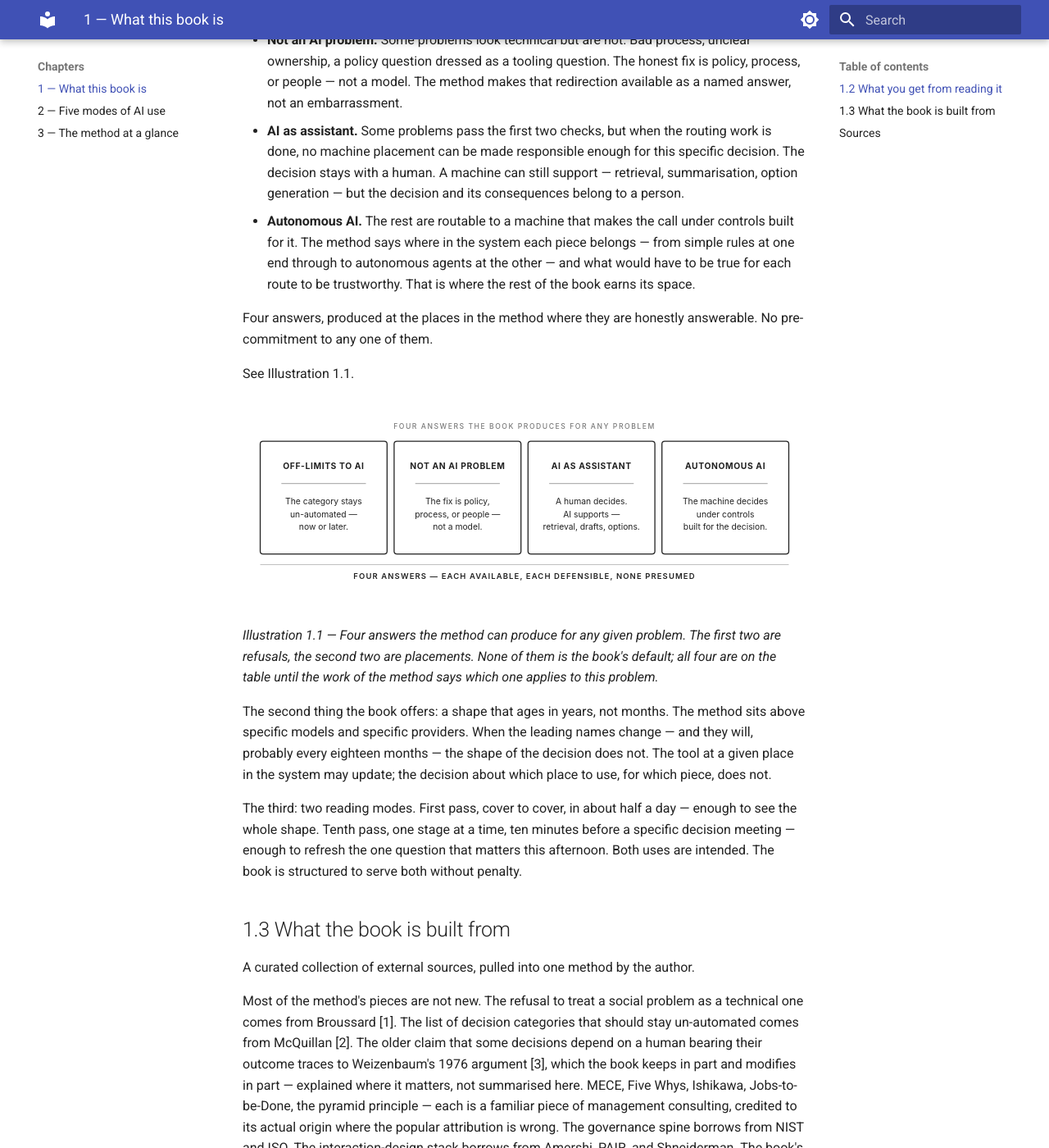
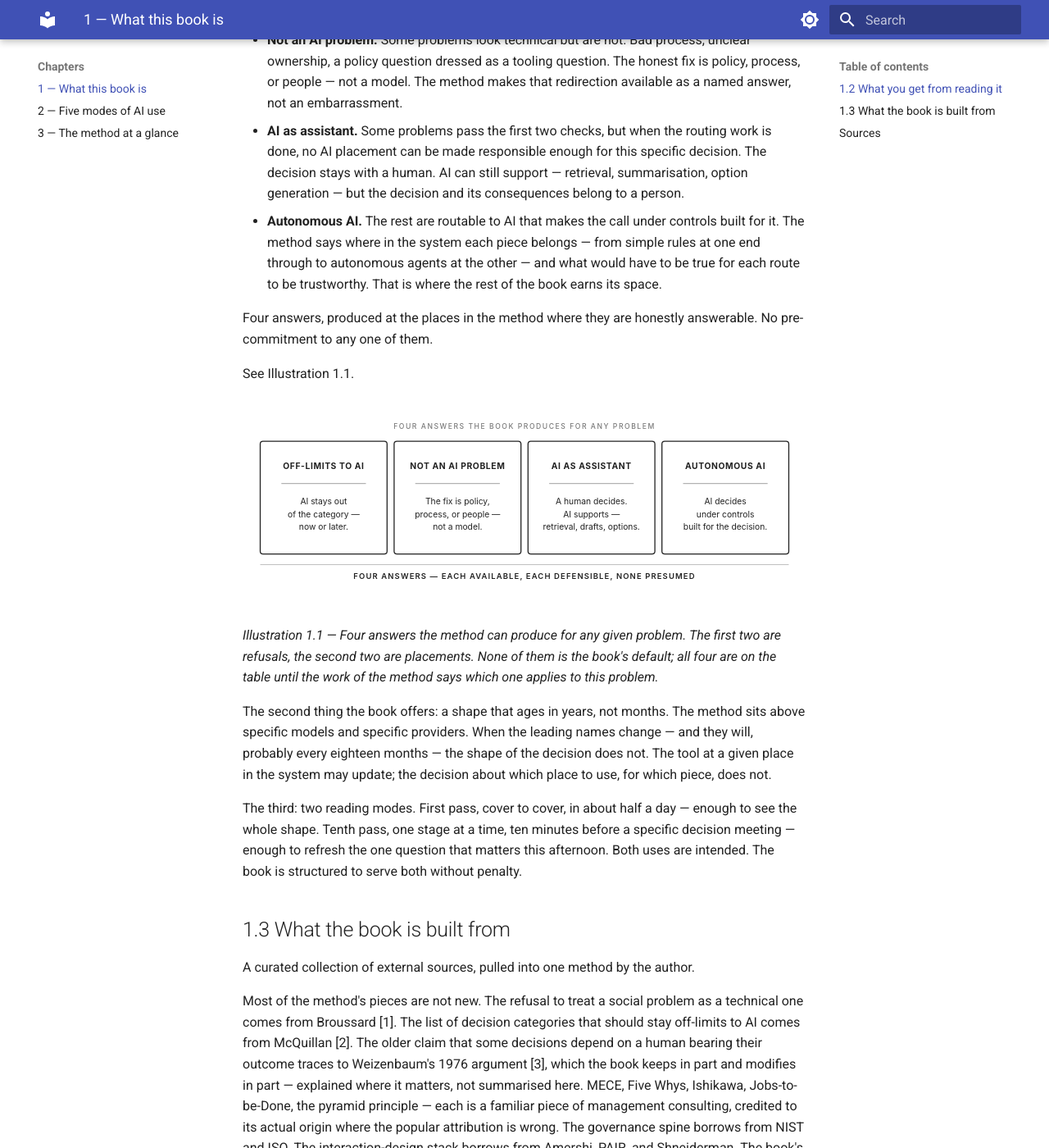
Before and after one commit to saviranta/know-when-to-ai, an MkDocs documentation site: the page built from docs/ch-1.md, in a window 1280 px wide and 1400 px high, scrolled down 1247 px. Shown: the whole window at 82% size. Built offline with MkDocs 1.6.1 and Material for MkDocs 9.7.7, drawn with Linux system fonts in a browser that asks for light colours; some of the changed text lies outside the part shown.

Commit message:
Align abolition-check language with 'Off-limits to AI' answer
The Tier-0 gate asked 'off-limits to automate' but the answer is
'Off-limits to AI' — AI is not the same as automation, and the
conflation was exactly what earlier discussions flagged.

- Abolition check question text in Ch 3 SVG and Mermaid demo:
  'off-limits to automate' -> 'off-limits to AI'
- Ch 1 1.2 'Off-limits to AI' bullet: 'handed to a machine',
  'leave them un-automated' -> 'handed to AI', 'keep AI out'
- Ch 1 1.2 'AI as assistant' bullet: 'no machine placement',
  'A machine can still support' -> 'no AI placement', 'AI can support'
- Ch 1 1.2 'Autonomous AI' bullet: 'routable to a machine' -> 'to AI'
- Ch 1 1.3 McQuillan sentence: 'stay un-automated' -> 'stay off-limits to AI'
- Illustration 1.1 cards: 'un-automated' -> 'AI stays out';
  'The machine decides' -> 'AI decides'

```diff
--- a/docs/ch-1.md
+++ b/docs/ch-1.md
@@ -18,10 +18,10 @@ The method is built for one kind of AI use — AI deployed inside an organisatio
 
 The method can produce four different answers for any engagement, each named and defensible, each reached at a specific point in the work:
 
-- **Off-limits to AI.** Some problems arrive as decisions that should not be handed to a machine at all, regardless of capability. Welfare-eligibility scoring, immigration-risk assessment, predictive policing, automated sentencing. For categories like these, the honest recommendation is to leave them un-automated, now and later. The method makes that recommendation available, not hidden.
+- **Off-limits to AI.** Some problems arrive as decisions that should not be handed to AI at all, regardless of capability. Welfare-eligibility scoring, immigration-risk assessment, predictive policing, automated sentencing. For categories like these, the honest recommendation is to keep AI out, now and later — however tempting the capability curve gets. The method makes that recommendation available, not hidden.
 - **Not an AI problem.** Some problems look technical but are not. Bad process, unclear ownership, a policy question dressed as a tooling question. The honest fix is policy, process, or people — not a model. The method makes that redirection available as a named answer, not an embarrassment.
-- **AI as assistant.** Some problems pass the first two checks, but when the routing work is done, no machine placement can be made responsible enough for this specific decision. The decision stays with a human. A machine can still support — retrieval, summarisation, option generation — but the decision and its consequences belong to a person.
-- **Autonomous AI.** The rest are routable to a machine that makes the call under controls built for it. The method says where in the system each piece belongs — from simple rules at one end through to autonomous agents at the other — and what would have to be true for each route to be trustworthy. That is where the rest of the book earns its space.
+- **AI as assistant.** Some problems pass the first two checks, but when the routing work is done, no AI placement can be made responsible enough for this specific decision. The decision stays with a human. AI can still support — retrieval, summarisation, option generation — but the decision and its consequences belong to a person.
+- **Autonomous AI.** The rest are routable to AI that makes the call under controls built for it. The method says where in the system each piece belongs — from simple rules at one end through to autonomous agents at the other — and what would have to be true for each route to be trustworthy. That is where the rest of the book earns its space.
 
 Four answers, produced at the places in the method where they are honestly answerable. No pre-commitment to any one of them.
 
@@ -46,8 +46,8 @@ See Illustration 1.1.
   <rect class="ch1-outcome-rect" x="25" y="35" width="180" height="160" rx="4" />
   <text class="ch1-outcome-label" x="115" y="75">Off-limits to AI</text>
   <line class="ch1-outcome-rule" x1="55" y1="95" x2="175" y2="95" />
-  <text class="ch1-outcome-sub" x="115" y="125">The category stays</text>
-  <text class="ch1-outcome-sub" x="115" y="143">un-automated —</text>
+  <text class="ch1-outcome-sub" x="115" y="125">AI stays out</text>
+  <text class="ch1-outcome-sub" x="115" y="143">of the category —</text>
   <text class="ch1-outcome-sub" x="115" y="161">now or later.</text>
 
   <rect class="ch1-outcome-rect" x="215" y="35" width="180" height="160" rx="4" />
@@ -67,7 +67,7 @@ See Illustration 1.1.
   <rect class="ch1-outcome-rect" x="595" y="35" width="180" height="160" rx="4" />
   <text class="ch1-outcome-label" x="685" y="75">Autonomous AI</text>
   <line class="ch1-outcome-rule" x1="625" y1="95" x2="745" y2="95" />
-  <text class="ch1-outcome-sub" x="685" y="125">The machine decides</text>
+  <text class="ch1-outcome-sub" x="685" y="125">AI decides</text>
   <text class="ch1-outcome-sub" x="685" y="143">under controls</text>
   <text class="ch1-outcome-sub" x="685" y="161">built for the decision.</text>
 
@@ -86,7 +86,7 @@ The third: two reading modes. First pass, cover to cover, in about half a day
 
 A curated collection of external sources, pulled into one method by the author.
 
-Most of the method's pieces are not new. The refusal to treat a social problem as a technical one comes from Broussard [1]. The list of decision categories that should stay un-automated comes from McQuillan [2]. The older claim that some decisions depend on a human bearing their outcome traces to Weizenbaum's 1976 argument [3], which the book keeps in part and modifies in part — explained where it matters, not summarised here. MECE, Five Whys, Ishikawa, Jobs-to-be-Done, the pyramid principle — each is a familiar piece of management consulting, credited to its actual origin where the popular attribution is wrong. The governance spine borrows from NIST and ISO. The interaction-design stack borrows from Amershi, PAIR, and Shneiderman. The book's contribution is not new pieces; it is the selection, the ordering, and the decisions about where each piece fits in a single, runnable method.
+Most of the method's pieces are not new. The refusal to treat a social problem as a technical one comes from Broussard [1]. The list of decision categories that should stay off-limits to AI comes from McQuillan [2]. The older claim that some decisions depend on a human bearing their outcome traces to Weizenbaum's 1976 argument [3], which the book keeps in part and modifies in part — explained where it matters, not summarised here. MECE, Five Whys, Ishikawa, Jobs-to-be-Done, the pyramid principle — each is a familiar piece of management consulting, credited to its actual origin where the popular attribution is wrong. The governance spine borrows from NIST and ISO. The interaction-design stack borrows from Amershi, PAIR, and Shneiderman. The book's contribution is not new pieces; it is the selection, the ordering, and the decisions about where each piece fits in a single, runnable method.
 
 The author's own recommendations are distinguished from the sources'. Where this book says *do X because of Y*, the reader can follow Y back to the source that argues for it. Where the book says *don't do X because it usually fails at step Z*, the reader can check whether the claim is a widely held finding or the author's editorial judgement. Both are marked.
 
```
Also changed, not shown: docs/ch-3.md (+1 -1 lines), docs/illustration-1-1.md (+1 -1 lines), docs/illustration-2-1.md (+3 -3 lines).
